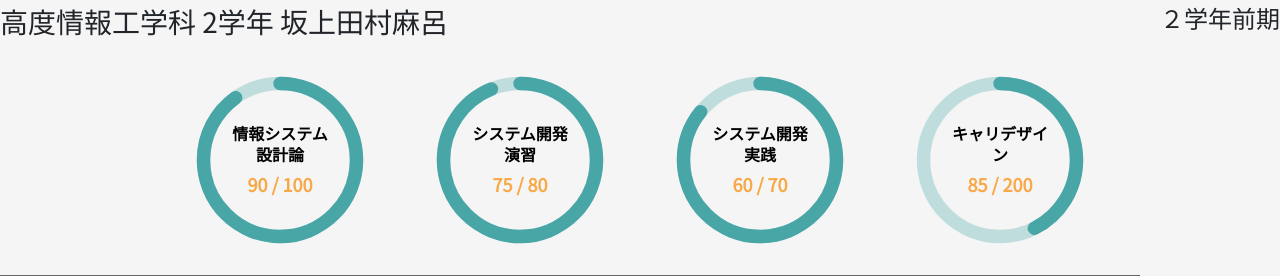
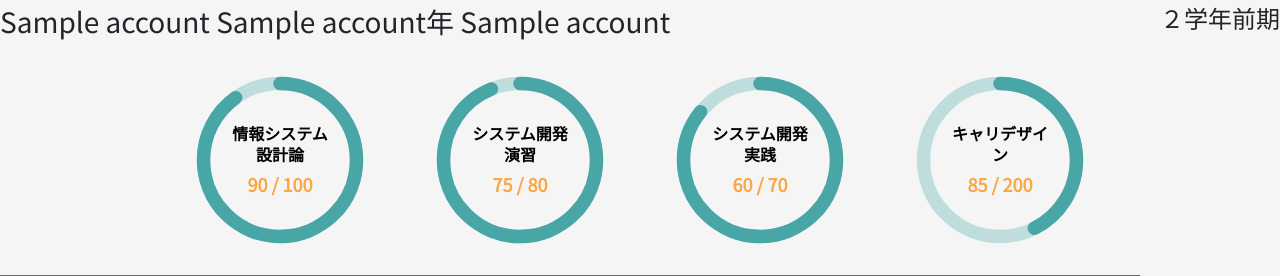
Before and after one commit to yoshiokaharuto/2025_spring_hakkason, a Flask app: template templates/mypage.html in a window 1280 px wide. Shown: the part 80-356 px from the top of the page. Run offline with Flask 3, Linux system fonts and the light colour scheme; the template is opened without the code that fills it: most values are stand-ins (such as "Sample title", 1, 10 or a date in 2020).

Commit message:
データをjsonに

```diff
--- a/templates/mypage.html
+++ b/templates/mypage.html
@@ -21,13 +21,13 @@
         <a href="{{url_for('timetable.course_register')}}">時間割登録</a>
         <a href="#">TODOリスト登録</a>
     </div>
-    <a href="{{url_for('login')}}" class="logout">ログアウト</a>
+    <a href="{{url_for('logout')}}" class="logout">ログアウト</a>
 </header>
 
 
 <body>
     <div class="parent1">
-        <div class="parentleft">高度情報工学科 2学年 坂上田村麻呂</div>
+        <div class="parentleft">{{account_data[2]}} {{account_data[1]}}年 {{account_data[0]}}</div>
         <div class="parentright">２学年前期</div>
     </div>
 
@@ -58,6 +58,10 @@
     </div>
 
 
+    <script>
+        const dictSubject = {{ dict_subject| tojson }};
+        console.log("dictSubject:", dictSubject);
+    </script>
     <script src="../static/js/mypage-script.js"></script>
     <script src="../static/js/mypagelist-script.js"></script>
 </body>
```
